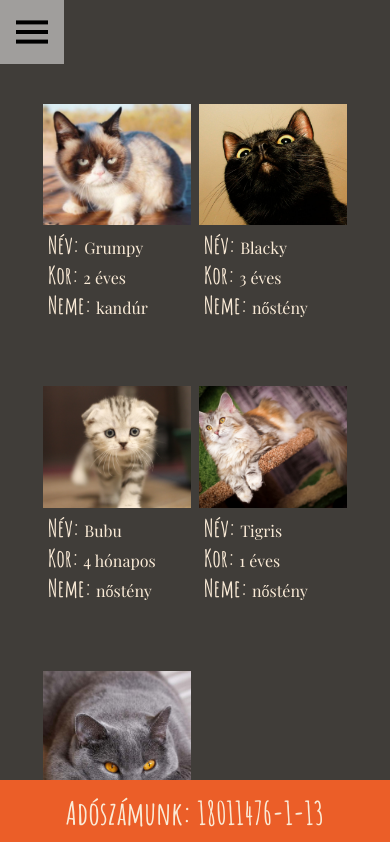
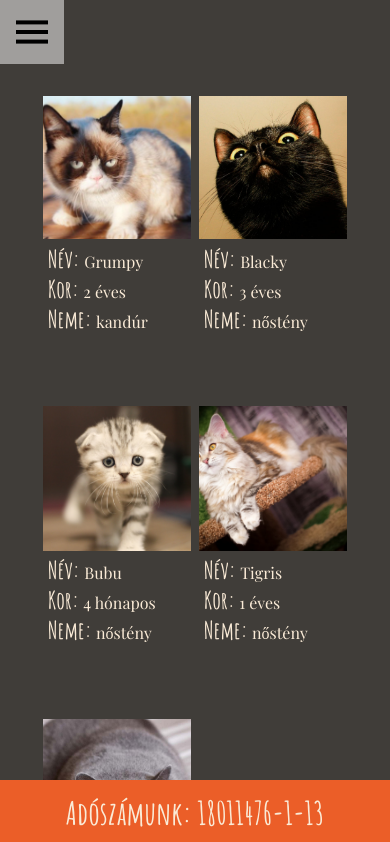
Before and after one commit to martonszak/react-for-a-cause, a Next.js app in the folder re-cat/: page /adopt in a window 390 px wide. Shown: the top 842 px of the page. Built offline with nearby package versions, Linux system fonts and the light colour scheme.

Commit message:
Fix: adopt page css

```diff
--- a/re-cat/pages/adopt.js
+++ b/re-cat/pages/adopt.js
@@ -52,7 +52,7 @@ export default function AdoptCat() {
     <div className="adopt-container">
       {cats.map((e, i) => (
         <div className="adopt-cat-card" key={i}>
-          <img className="adopt-img" src={e.img} alt={i} />
+          <img src={e.img} alt={i} className="adopt-img"/>
           <div className="adopt-text">
           <label>
             <strong className="adopt-strong-text">Név: </strong>
--- a/re-cat/styles/desktop.css
+++ b/re-cat/styles/desktop.css
@@ -314,7 +314,6 @@ almost white: #FFFCF2
   padding-top: 10vh;
   display: grid;
   grid-template-columns: 50% 50%;
-  padding-bottom: 10vh;
 }
 
 .adopt-cat-card {
@@ -327,12 +326,13 @@ almost white: #FFFCF2
 
 .adopt-img {
   height: 50%;
+  object-fit: cover;
+  object-position: center;
 }
 
 .adopt-text {
   font-family: "Playfair Display", serif;
   font-weight: 400;
-  height: 13vh;
   padding: 0.3rem;
   text-align: justify;
 }
--- a/re-cat/styles/mobile.css
+++ b/re-cat/styles/mobile.css
@@ -500,13 +500,13 @@ almost white: #FFFCF2
   }
 
   .adopt-cat-card {
-    height: 120vh;
+    height: 50%;
   }
 
   .adopt-img {
-    height: 40vh;
-    object-fit: cover;
-    padding-top: 1rem;
+    object-fit: scale-down;
+    object-position: center;
+    padding-top: 0.5rem;
   }
 
   .adopt-text {
```
